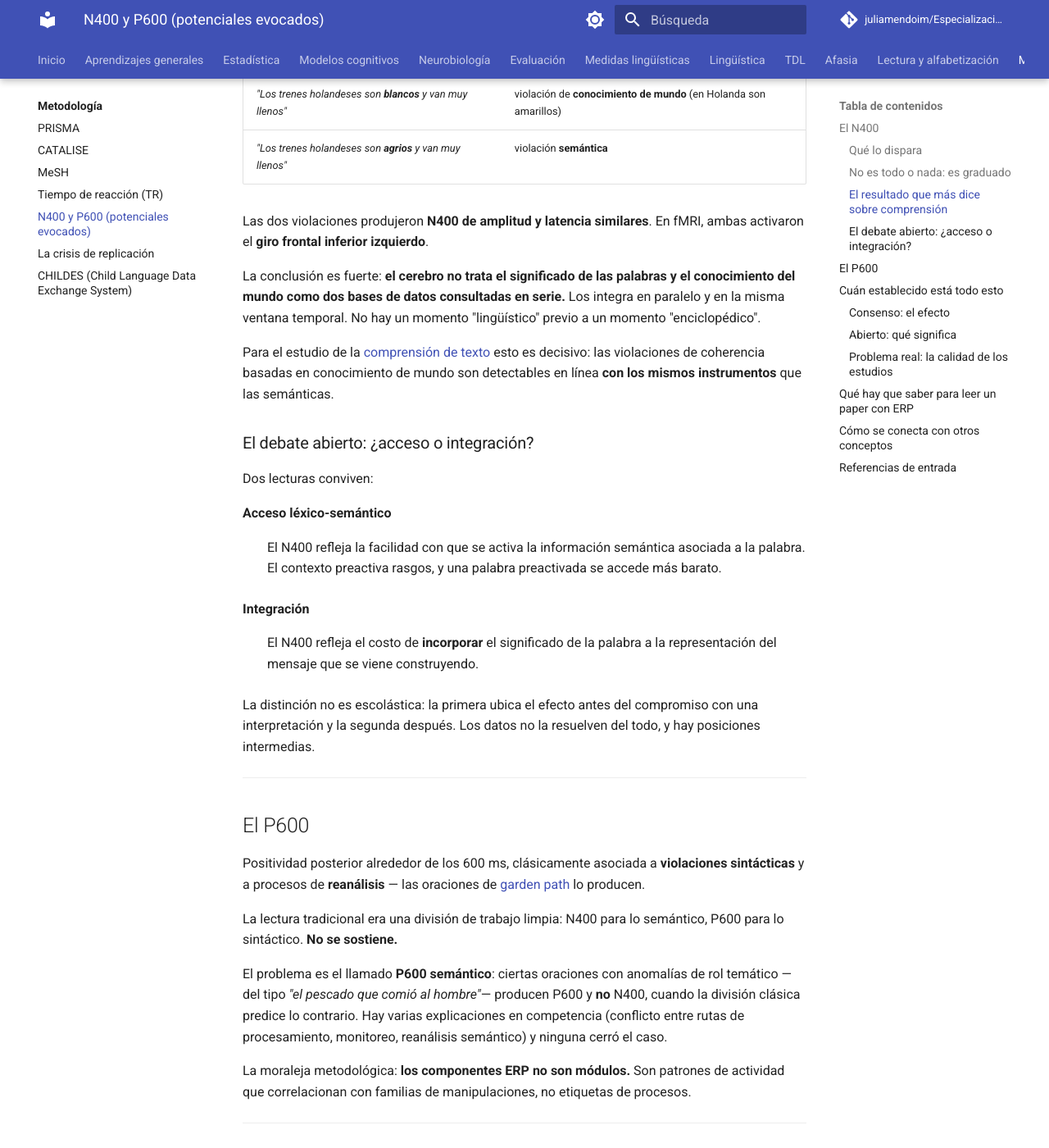
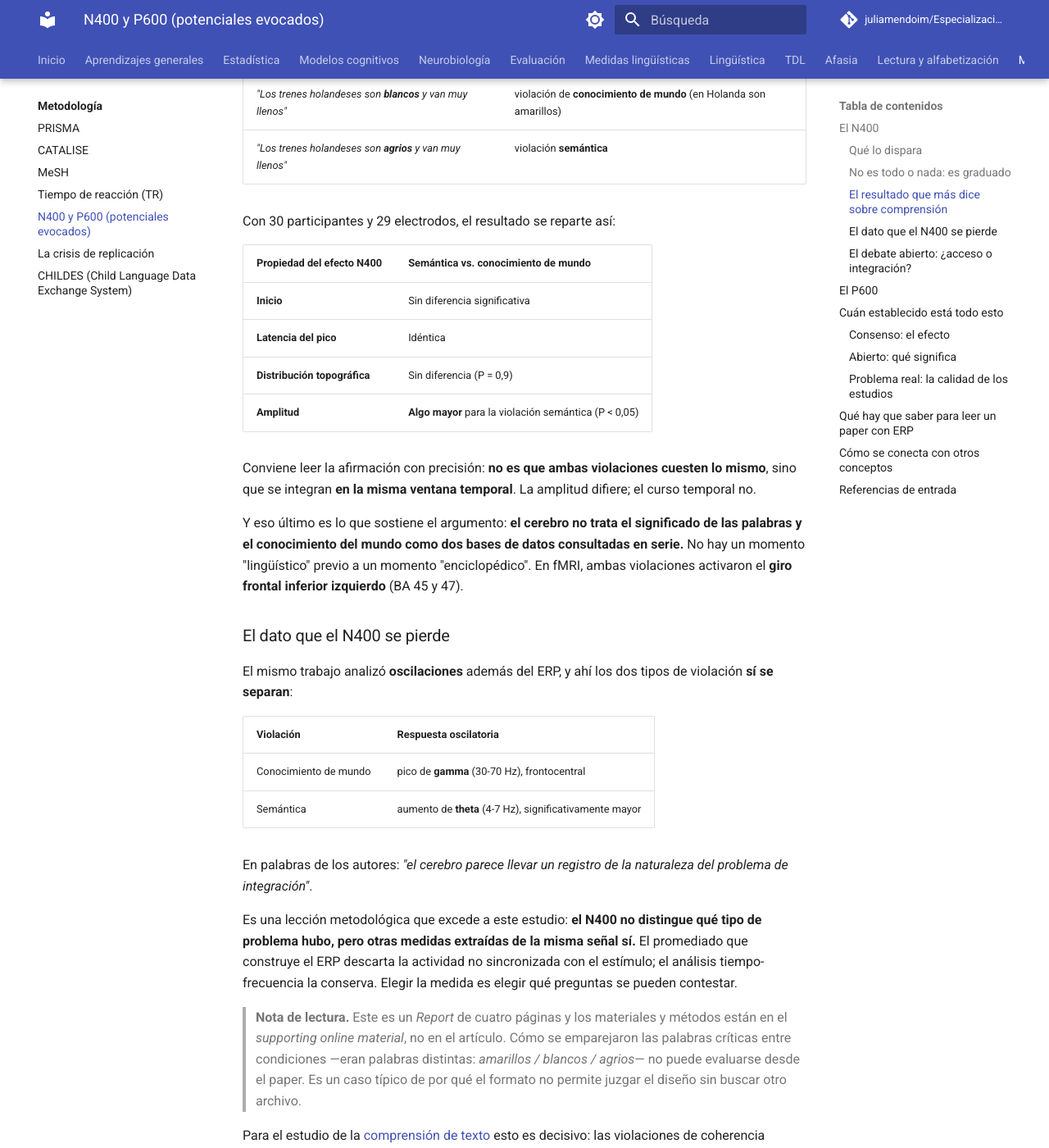
Before and after one commit to juliamendoim/Especializacion-Neurociencias-Page, an MkDocs documentation site: the page built from docs/metodologia/n400-p600-potenciales.md, in a window 1280 px wide and 1400 px high, scrolled down 1492 px. Shown: the whole window at 82% size. Built offline with MkDocs 1.6.1 and Material for MkDocs 9.7.7, drawn with Linux system fonts in a browser that asks for light colours; comment, search, counter and statistics services are not loaded.

Commit message:
Corregir el resultado de Hagoort y sumar el hallazgo oscilatorio
Las dos entradas afirmaban que las violaciones semánticas y de conocimiento
de mundo producen N400 "de amplitud y latencia similares". Al leer el
artículo completo, la amplitud sí difiere: es algo mayor para la violación
semántica (P < 0,05). Lo que es equivalente es el inicio, la latencia de
pico y la topografía. La afirmación correcta no es que ambas cuesten lo
mismo sino que se integran en la misma ventana temporal, que es lo que
refuta el modelo serial de primero significado y después verificación.

Se agrega además el análisis de oscilaciones del mismo trabajo, que estaba
ausente y es lo más interesante para la pregunta de qué produjo un N400:
las violaciones de conocimiento de mundo dieron un pico de gamma y las
semánticas un aumento de theta. El N400 no distingue el tipo de problema,
pero otras medidas de la misma señal sí — el promediado que construye el
ERP descarta la actividad no sincronizada, y el análisis tiempo-frecuencia
la conserva.

Se suma también una nota de lectura: es un Report de cuatro páginas con los
materiales y métodos en el supporting online material, así que el
emparejamiento de las palabras críticas entre condiciones no puede
evaluarse desde el artículo.

Co-Authored-By: Claude Opus 5 (1M context) <noreply@anthropic.com>
Claude-Session: https://claude.ai/code/session_01LoGRffn8RGXmT7wZyRArH3

```diff
--- a/docs/metodologia/n400-p600-potenciales.md
+++ b/docs/metodologia/n400-p600-potenciales.md
@@ -40,9 +40,33 @@ Lo modula:
 | *"Los trenes holandeses son **blancos** y van muy llenos"* | violación de **conocimiento de mundo** (en Holanda son amarillos) |
 | *"Los trenes holandeses son **agrios** y van muy llenos"* | violación **semántica** |
 
-Las dos violaciones produjeron **N400 de amplitud y latencia similares**. En fMRI, ambas activaron el **giro frontal inferior izquierdo**.
+Con 30 participantes y 29 electrodos, el resultado se reparte así:
 
-La conclusión es fuerte: **el cerebro no trata el significado de las palabras y el conocimiento del mundo como dos bases de datos consultadas en serie.** Los integra en paralelo y en la misma ventana temporal. No hay un momento "lingüístico" previo a un momento "enciclopédico".
+| Propiedad del efecto N400 | Semántica vs. conocimiento de mundo |
+|---|---|
+| **Inicio** | Sin diferencia significativa |
+| **Latencia del pico** | Idéntica |
+| **Distribución topográfica** | Sin diferencia (P = 0,9) |
+| **Amplitud** | **Algo mayor** para la violación semántica (P < 0,05) |
+
+Conviene leer la afirmación con precisión: **no es que ambas violaciones cuesten lo mismo**, sino que se integran **en la misma ventana temporal**. La amplitud difiere; el curso temporal no.
+
+Y eso último es lo que sostiene el argumento: **el cerebro no trata el significado de las palabras y el conocimiento del mundo como dos bases de datos consultadas en serie.** No hay un momento "lingüístico" previo a un momento "enciclopédico". En fMRI, ambas violaciones activaron el **giro frontal inferior izquierdo** (BA 45 y 47).
+
+### El dato que el N400 se pierde
+
+El mismo trabajo analizó **oscilaciones** además del ERP, y ahí los dos tipos de violación **sí se separan**:
+
+| Violación | Respuesta oscilatoria |
+|---|---|
+| Conocimiento de mundo | pico de **gamma** (30-70 Hz), frontocentral |
+| Semántica | aumento de **theta** (4-7 Hz), significativamente mayor |
+
+En palabras de los autores: *"el cerebro parece llevar un registro de la naturaleza del problema de integración"*.
+
+Es una lección metodológica que excede a este estudio: **el N400 no distingue qué tipo de problema hubo, pero otras medidas extraídas de la misma señal sí.** El promediado que construye el ERP descarta la actividad no sincronizada con el estímulo; el análisis tiempo-frecuencia la conserva. Elegir la medida es elegir qué preguntas se pueden contestar.
+
+> **Nota de lectura.** Este es un *Report* de cuatro páginas y los materiales y métodos están en el *supporting online material*, no en el artículo. Cómo se emparejaron las palabras críticas entre condiciones —eran palabras distintas: *amarillos / blancos / agrios*— no puede evaluarse desde el paper. Es un caso típico de por qué el formato no permite juzgar el diseño sin buscar otro archivo.
 
 Para el estudio de la [comprensión de texto](../lectura/cohesion-coherencia-modelo-situacion.md) esto es decisivo: las violaciones de coherencia basadas en conocimiento de mundo son detectables en línea **con los mismos instrumentos** que las semánticas.
 
```
Also changed, not shown: docs/lectura/cohesion-coherencia-modelo-situacion.md (+4 -2 lines).
